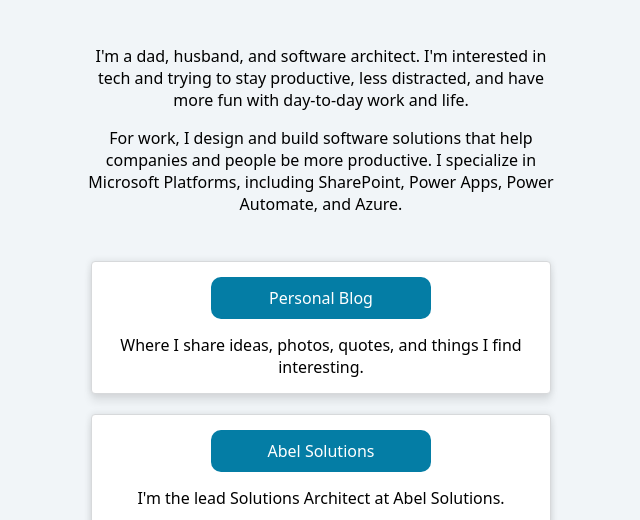
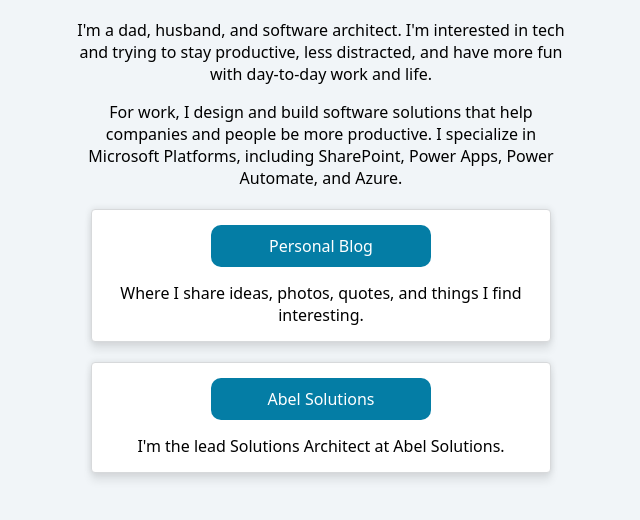
Before and after one commit to ericgregorich/ericgregorich.github.io, a plain HTML site: page index.html in a window 1280 px wide. Shown: the part 262-782 px from the top of the page, without its empty margins (319-959 px from the left). Drawn offline with Linux system fonts and the light colour scheme.

Commit message:
Update style.css
Signed-off-by: Eric <26981280+ericgregorich@users.noreply.github.com>

```diff
--- a/style.css
+++ b/style.css
@@ -44,7 +44,7 @@
 }
 
 .my-intro {
-  padding: 10px;
+  margin-bottom: 10px;
 }
 .my-projects ul {
   margin: 0;
```
